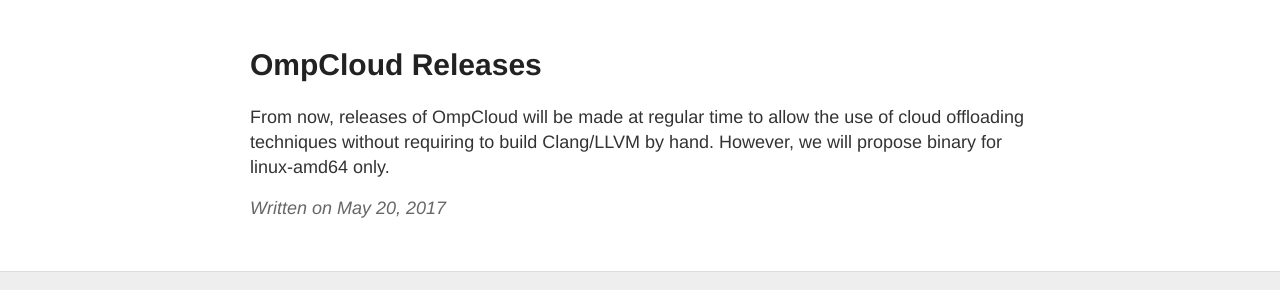
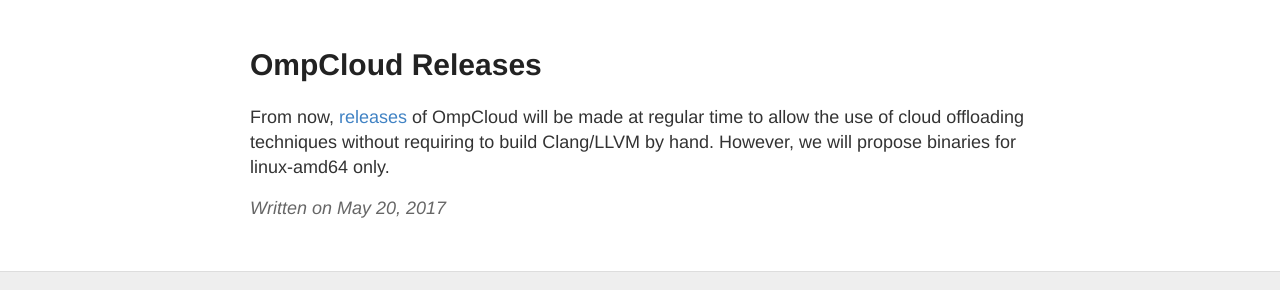
Before and after one commit to ompcloud/ompcloud.github.io, a Jekyll site: the page built from _posts/2017-05-20-Release.md, in a window 1280 px wide. Shown: the part 122-412 px from the top of the page. Built offline with Jekyll 4.4.1, drawn with Linux system fonts in a browser that asks for light colours.

Commit message:
Improve blog posts

```diff
--- a/_posts/2017-05-20-Release.md
+++ b/_posts/2017-05-20-Release.md
@@ -3,6 +3,7 @@ layout: post
 title: OmpCloud Releases
 ---
 
-From now, releases of OmpCloud will be made at regular time to allow the use of
-cloud offloading techniques without requiring to build Clang/LLVM by hand.
-However, we will propose binary for linux-amd64 only.
+From now, [releases](https://github.com/ompcloud/ompcloud/releases) of OmpCloud
+will be made at regular time to allow the use of cloud offloading techniques
+without requiring to build Clang/LLVM by hand. However, we will propose binaries
+for linux-amd64 only.
```
Also changed, not shown: _posts/2017-07-20-NewRelease.md (+1 -1 lines).
